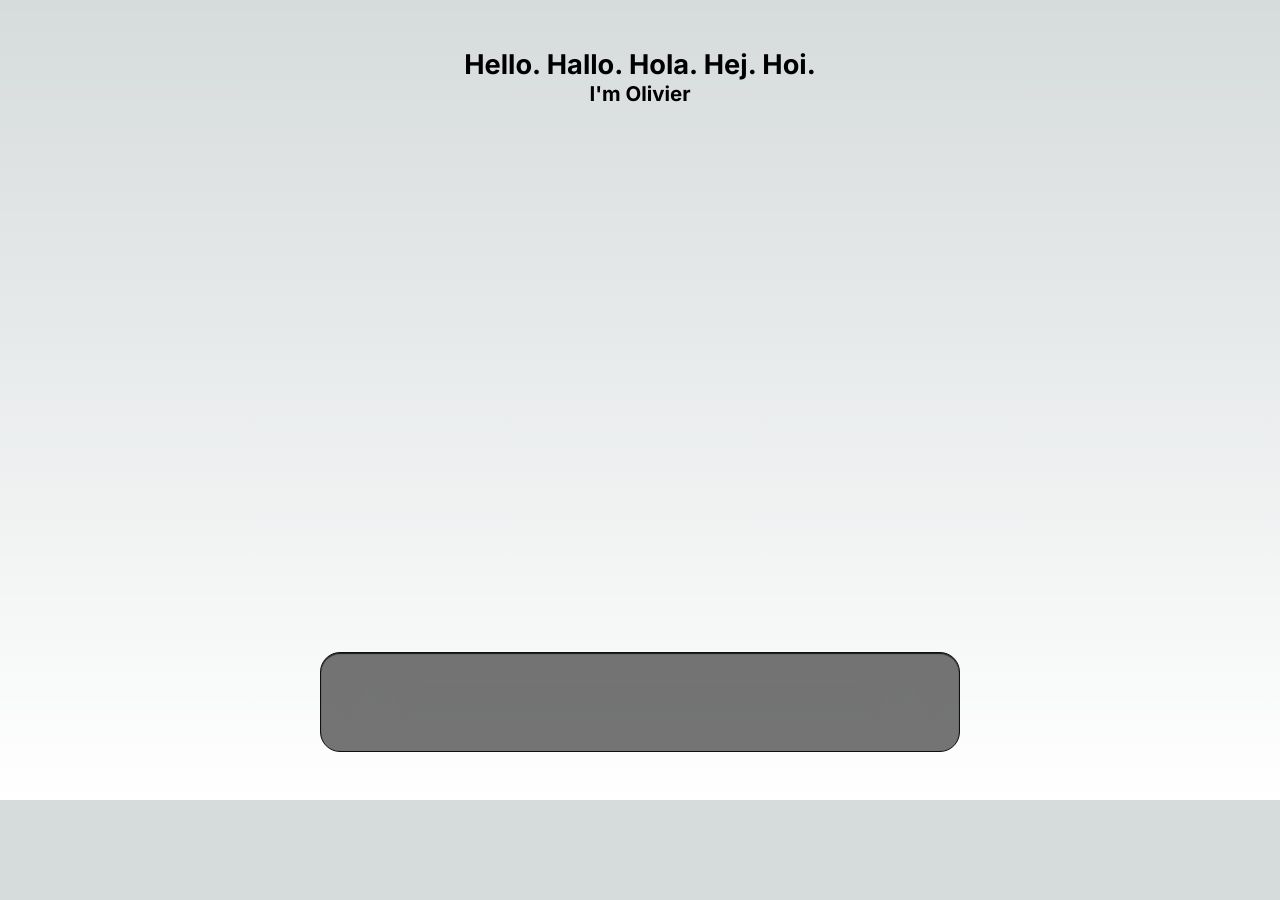
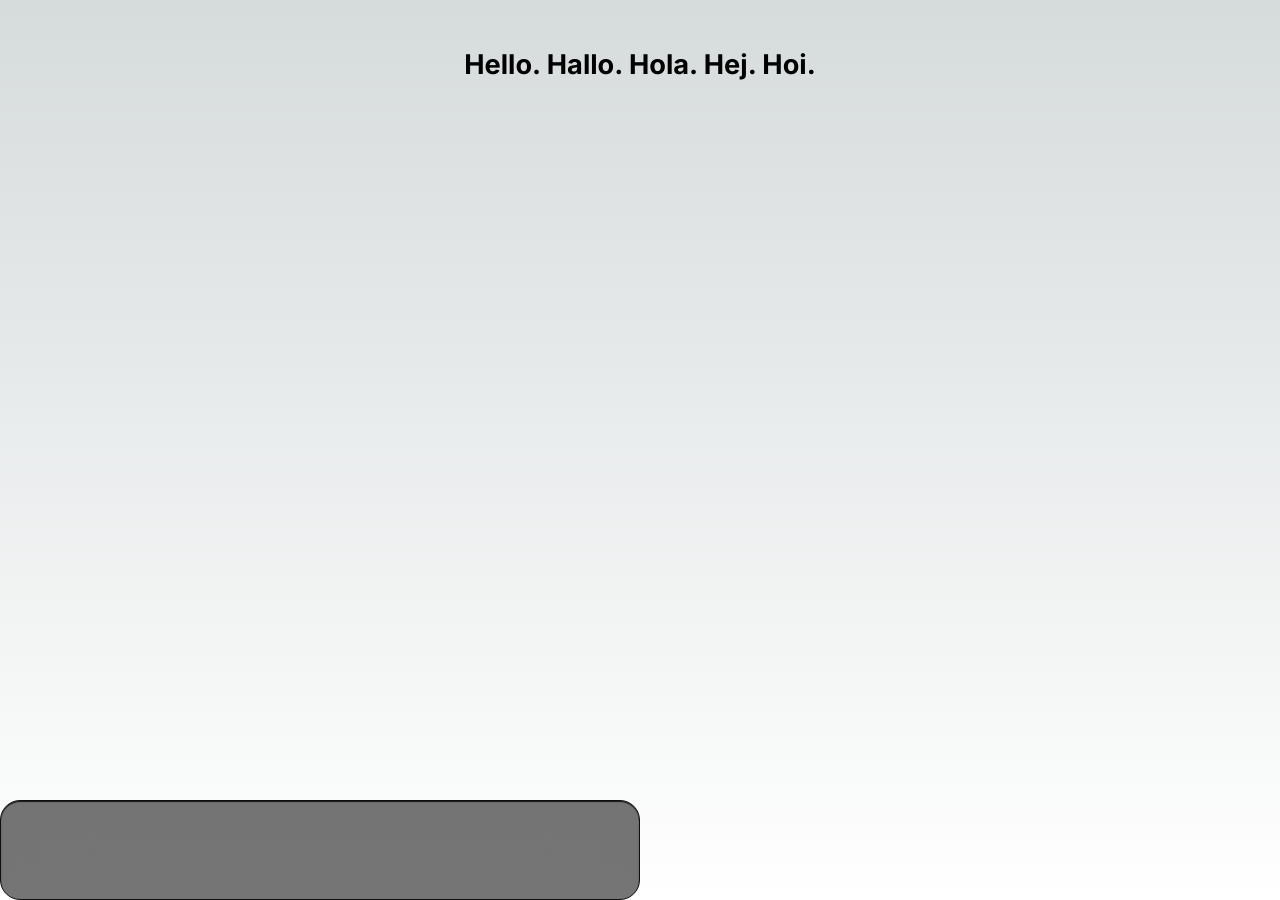
Before and after one commit to owieth/portfolio, a Next.js app: page / in a window 1280 px wide. Before the commit the page ends 800 px from the top, so only its background shows below. Built offline with nearby package versions, Linux system fonts and the light colour scheme.

Commit message:
feat(layout): add layout component & restructure app

```diff
--- /dev/null
+++ b/src/components/dock/dock.module.scss
@@ -0,0 +1,10 @@
+.footer {
+  height: 100px;
+  background-color: #2c2c2ca6;
+  backdrop-filter: blur(41.6033px);
+  border: 1px solid rgb(16, 16, 16);
+  border-radius: 20px;
+  width: 100%;
+  max-width: 40rem;
+  box-shadow: rgb(22, 22, 22) 0px 1px 1px inset;
+}
--- /dev/null
+++ b/src/components/dock/dock.tsx
@@ -0,0 +1,12 @@
+import styles from './dock.module.scss';
+
+export default function Dock() {
+
+  return (
+    <div className={styles.footer}>
+      <div>
+
+      </div>
+    </div>
+  )
+};
--- /dev/null
+++ b/src/components/layouts/layout.tsx
@@ -0,0 +1,13 @@
+import { ReactNode } from 'react'
+import Dock from '../dock/dock'
+import Popup from '../popup/popup'
+
+export default function Layout({ children }: { children: ReactNode }) {
+  return (
+    <>
+      <main>{children}</main>
+      <Dock />
+      <Popup />
+    </>
+  )
+}
--- /dev/null
+++ b/src/components/popup/popup.tsx
@@ -0,0 +1,65 @@
+// import * as Popover from '@radix-ui/react-popover'
+// import { Command } from 'cmdk'
+
+// export default function Popup() {
+//   return (
+//     <Popover.Root>
+//       <Popover.Trigger>Toggle popover</Popover.Trigger>
+
+//       <Popover.Content>
+//         <Command>
+//           <Command.Input />
+//           <Command.List>
+//             <Command.Item>Apple</Command.Item>
+//           </Command.List>
+//         </Command>
+//       </Popover.Content>
+//     </Popover.Root>
+//   )
+// }
+
+import * as Popover from '@radix-ui/react-popover'
+import { Command } from 'cmdk'
+import { useEffect, useState } from 'react'
+
+export default function Popup() {
+  const [open, setOpen] = useState(false)
+
+  // Toggle the menu when ⌘K is pressed
+  useEffect(() => {
+    console.log('open');
+
+    const down = (e: any) => {
+      if (e.key === 'k' && e.metaKey) {
+        console.log(open);
+
+        setOpen((open) => !open)
+      }
+    }
+
+    document.addEventListener('keydown', down)
+    return () => document.removeEventListener('keydown', down)
+  }, [])
+
+  return (
+    <Command.Dialog open={open} onOpenChange={setOpen}>
+      <Command.Input />
+
+      <Command.List>
+        {/* {loading && <Command.Loading>Hang on…</Command.Loading>} */}
+
+        <Command.Empty>No results found.</Command.Empty>
+
+        <Command.Group heading="Fruits">
+          <Command.Item>Apple</Command.Item>
+          <Command.Item>Orange</Command.Item>
+          <Command.Separator />
+          <Command.Item>Pear</Command.Item>
+          <Command.Item>Blueberry</Command.Item>
+        </Command.Group>
+
+        <Command.Item>Fish</Command.Item>
+      </Command.List>
+    </Command.Dialog>
+  )
+}
--- a/src/pages/_app.tsx
+++ b/src/pages/_app.tsx
@@ -1,6 +1,9 @@
+import Layout from '@/components/layouts/layout'
 import '@/styles/globals.scss'
 import type { AppProps } from 'next/app'
 
 export default function App({ Component, pageProps }: AppProps) {
-  return <Component {...pageProps} />
+  return <Layout>
+    <Component {...pageProps} />
+  </Layout>
 }
--- a/src/pages/_document.tsx
+++ b/src/pages/_document.tsx
@@ -3,7 +3,12 @@ import { Html, Head, Main, NextScript } from 'next/document'
 export default function Document() {
   return (
     <Html lang="en">
-      <Head />
+      <Head>
+        <meta name="description" content="Generated by create next app" />
+        <meta name="viewport" content="width=device-width, initial-scale=1" />
+        <link rel="icon" href="/favicon.ico" />
+      </Head>
+
       <body>
         <Main />
         <NextScript />
--- a/src/pages/index.tsx
+++ b/src/pages/index.tsx
@@ -1,7 +1,6 @@
-import Head from 'next/head'
-import Image from 'next/image'
-import { Inter } from 'next/font/google'
-import styles from '@/styles/Home.module.scss'
+import styles from '@/styles/Home.module.scss';
+import { Inter } from 'next/font/google';
+import Head from 'next/head';
 
 const inter = Inter({ subsets: ['latin'] });
 
@@ -12,24 +11,14 @@ export default function Home() {
     <>
       <Head>
         <title>Create Next App</title>
-        <meta name="description" content="Generated by create next app" />
-        <meta name="viewport" content="width=device-width, initial-scale=1" />
-        <link rel="icon" href="/favicon.ico" />
       </Head>
-
-      <main className={styles.main}>
+      <div className={styles.main}>
         <div className={styles.description}>
           <h1 className={inter.className}>Hello. Hallo. Hola. Hej. Hoi.</h1>
 
-          <h2 className={inter.className}>I'm Olivier</h2>
+          {/* <h2 className={inter.className}>I'm Olivier</h2> */}
         </div>
-
-        <div className={styles.footer}>
-          <div>
-
-          </div>
-        </div>
-      </main>
+      </div>
     </>
   )
 }
--- a/src/styles/Home.module.scss
+++ b/src/styles/Home.module.scss
@@ -35,14 +35,3 @@
   border: 1px solid rgba(var(--callout-border-rgb), 0.3);
   border-radius: var(--border-radius);
 }
-
-.footer {
-  height: 100px;
-  background-color: #2c2c2ca6;
-  backdrop-filter: blur(41.6033px);
-  border: 1px solid rgb(16, 16, 16);
-  border-radius: 20px;
-  width: 100%;
-  max-width: 40rem;
-  box-shadow: rgb(22, 22, 22) 0px 1px 1px inset;
-}
```
